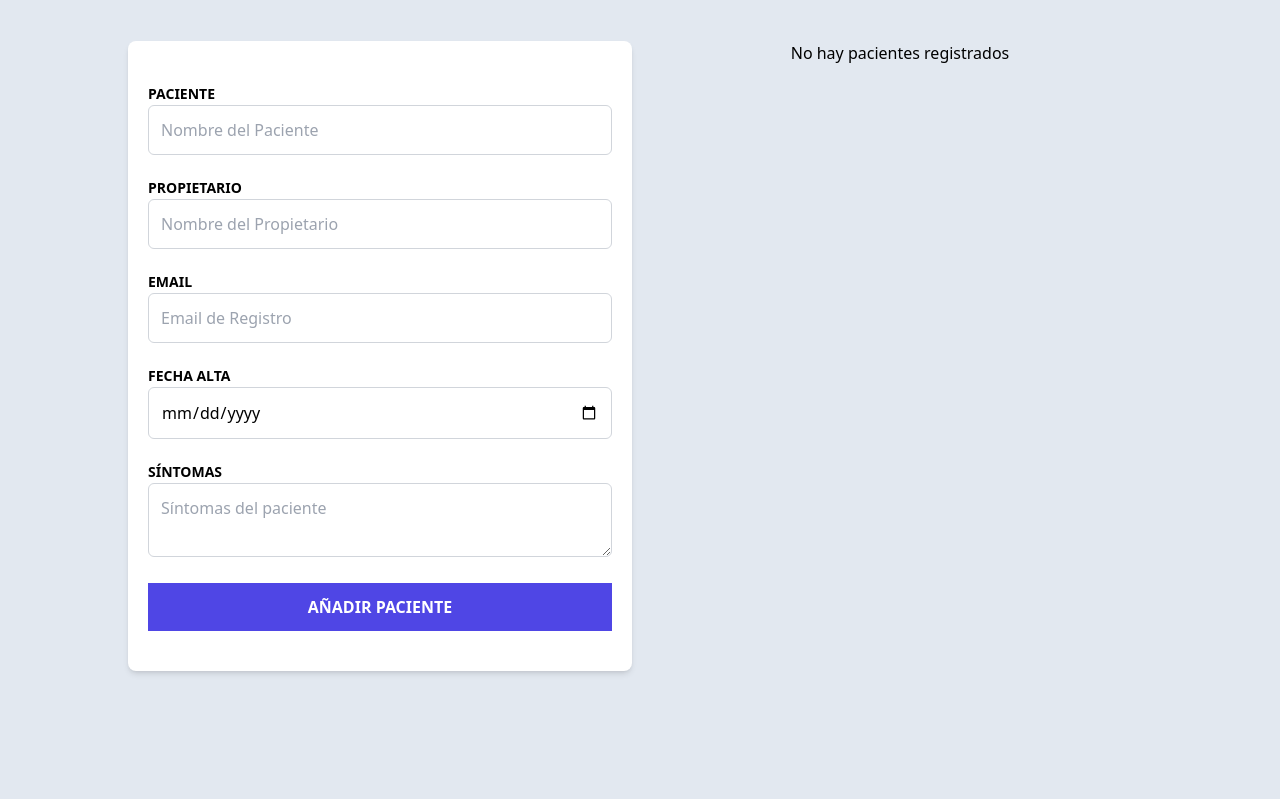
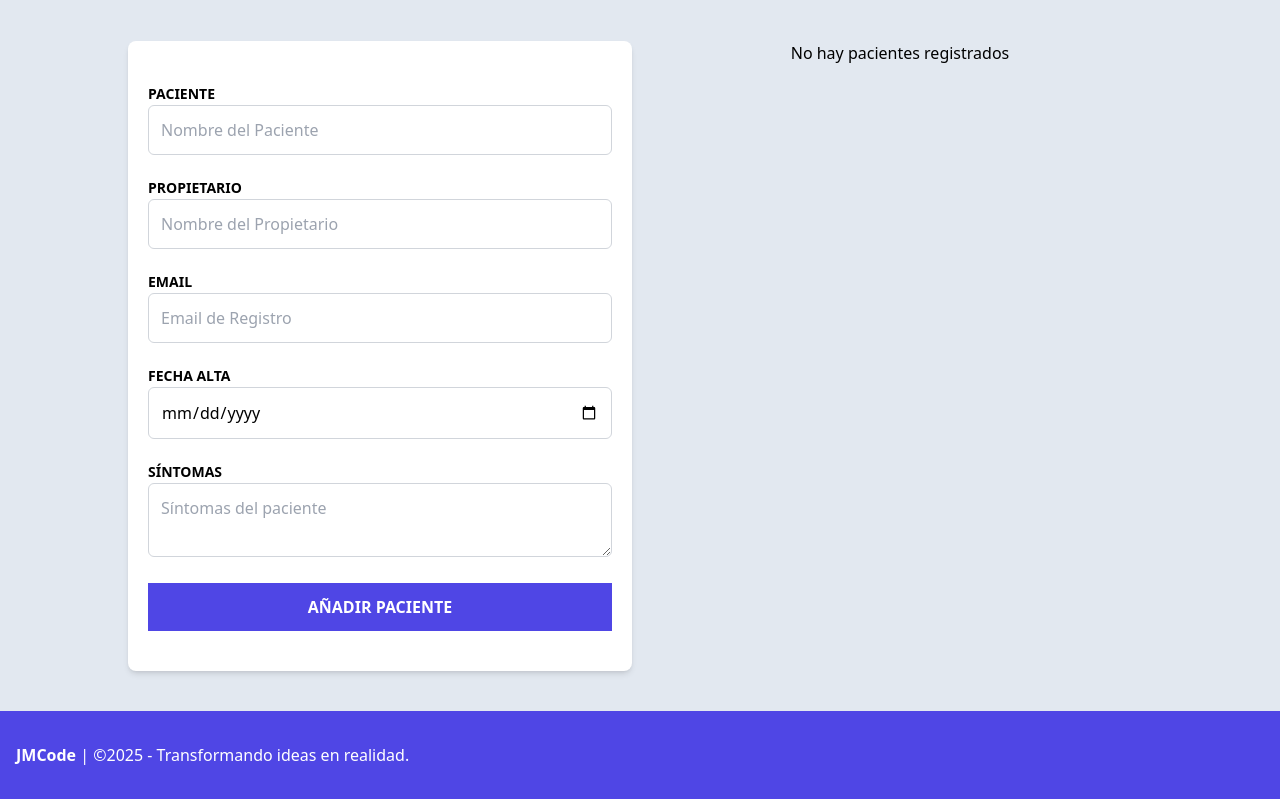
Before and after one commit to JmAtochePascual/AdministradorPacientes-React-TS, a React (Vite) app: page / in a window 1280 px wide. Shown: the part 331-1130 px from the top of the page. Before the commit the page ends 1042 px from the top, so only its background shows below. Built offline with nearby package versions, Linux system fonts and the light colour scheme.

Commit message:
feat: :sparkles: Agrega el footer

```diff
--- a/src/App.tsx
+++ b/src/App.tsx
@@ -16,6 +16,10 @@
       </main>
 
       <ToastContainer />
+
+      <footer className='py-4 bg-indigo-600'>
+        <p className="p-4 text-center text-white md:text-start"> <span className="font-bold">JMCode</span> | ©2025 - Transformando ideas en realidad.</p>
+      </footer>
     </>
   )
 }
```
